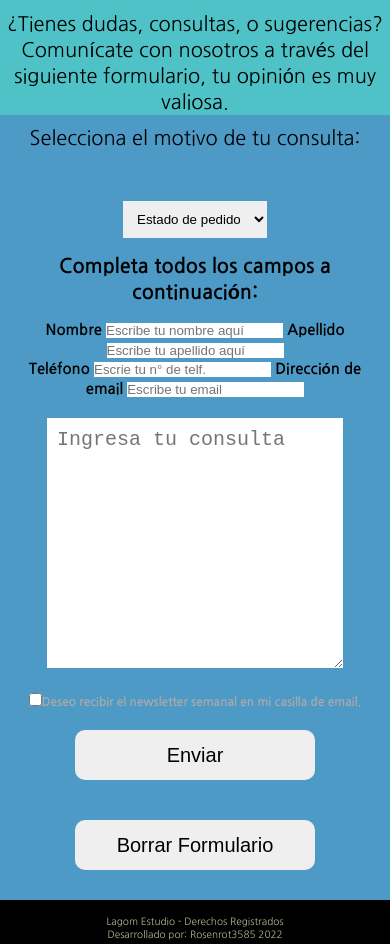
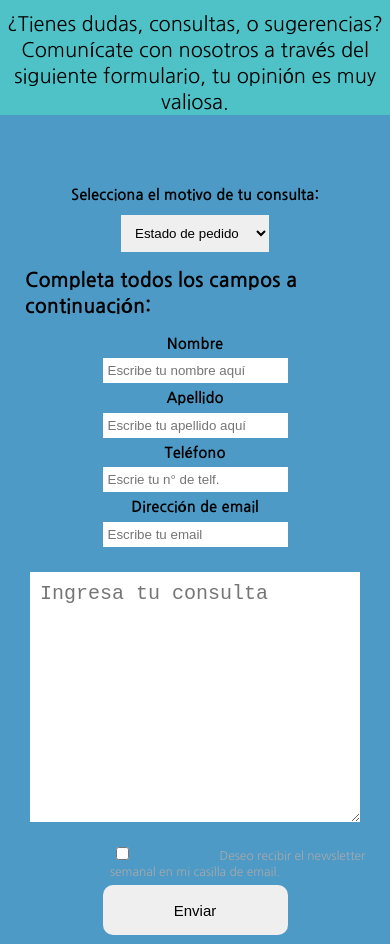
Before and after one commit to Rosenrot3585/lagomMarquez, a plain HTML site: page paginas/contacto.html in a window 390 px wide. Shown: the part 168-1112 px from the top of the page. Drawn offline with nearby package versions, Linux system fonts and the light colour scheme; a web font is replaced by a local one.

Commit message:
agregué animación

```diff
--- a/estilos/estilos.css
+++ b/estilos/estilos.css
@@ -476,14 +476,12 @@ div[class*="producto-"]{
     height:5rem;
     font-size: 2rem;
     margin: 2rem;
+    align-self: center;
 }
 .botonMiCuenta:hover{
     border-radius: 1rem;
     background-color:#C1433F;
     color: #b7b694;
-    width: 24rem;
-    height:5rem;
-    font-size: 2rem;
 }
 .textoContacto{
     text-align: center;
@@ -495,26 +493,36 @@ div[class*="producto-"]{
     font-size: 2rem;
 }
 .formularioDeContacto{
+    display: flex;
+    flex-direction: column;
+    margin: auto;
     font-size: 1.5rem;
     padding: 1rem;
-    width: 100%;
-    text-align: center;
+    width: 50%;
+    text-align: start;
+    justify-content: center;
     background-color:#4E9AC6;
 }
-.formularioDeContacto div{
-    width: 100%;
+.formularioDeContacto input{
+    width: 50%;
+    align-self: center;
+padding: 0.5rem;
+margin: 0.5rem;
+}
+.formularioDeContacto label{
     font-weight: bold;
+    width: 80%;
+    align-self: center;
+    text-align: center;
 }
 .formularioDeContacto textarea{
     font-size: 2rem;
     padding: 1rem;
-    width: 80%;
     margin: 2rem;
 }
 .formularioDeContacto h5{
     font-size: 2rem;
     padding: 1.5rem;
-    width: 100%;
 
 }
 .newsletter{
@@ -524,8 +532,9 @@ div[class*="producto-"]{
     color: darkgrey;
 }
 .motivoConsulta{
-    margin-top: 5rem;
     padding: 1rem;
+    width: 40%;
+    align-self: center;
 }
 .labelMotivoConsulta{
     margin-top: 5rem;
@@ -580,7 +589,7 @@ div[class*="producto-"]{
         text-align: center;
         font-size: 2rem;
     }
-    /* HOLA MOOOR! te dejo un comentario ;) */
+
     .parallax{
         overflow:hidden;
 	    background-attachment: fixed;
@@ -664,6 +673,34 @@ div[class*="producto-"]{
         height: 50%;
         width: 50%;
     }
+    .formularioDeContacto{
+        display: flex;
+        flex-direction: column;
+        margin: auto;
+        font-size: 1.5rem;
+        padding: 1rem;
+        width: 100%;
+        text-align: start;
+        justify-content: center;
+        background-color:#4E9AC6;
+    }
+    .formularioDeContacto label{
+            font-weight: bold;
+            width: 80%;
+            align-self: center;
+            text-align: center;
+            font-size: 1.5rem;
+    }
+
+    .botonMiCuenta{
+        border-radius: 1rem;
+        width: 24rem;
+        height:5rem;
+        font-size: 1.5rem;
+        margin: 2rem;
+        align-self: center;
+    }
+
 
 }
 @media screen and (max-width: 500px){
@@ -679,21 +716,10 @@ div[class*="producto-"]{
 
     .parallax{
         overflow:hidden;
-	    background-attachment: fixed;
-	    background-position: center;
-	    background-repeat: no-repeat;
-	    background-size:  cover;
-	    height:20rem;
-	    max-width: 100%;
-	    position: relative;
         align-content: center;
         justify-content: center;
     }
     .parallax__titulo{
-	    color:#d34a45;
-	    font-size: 2.5rem;
-	    text-align: center;
-	    top:30%;
         font-family: 'Lily Script One', cursive;
         /*font-family: 'Palanquin Dark', sans-serif;*/
         font-style: bold;
--- a/paginas/contacto.html
+++ b/paginas/contacto.html
@@ -13,6 +13,7 @@
     <link
         href="https://fonts.googleapis.com/css2?family=Berkshire+Swash&family=Birthstone+Bounce:wght@400;500&family=Cedarville+Cursive&family=Gothic+A1:wght@300;400;800&family=Handlee&family=Klee+One:wght@400;600&family=Leckerli+One&family=Lily+Script+One&family=Nanum+Gothic:wght@400;700;800&family=Palanquin+Dark:wght@400;500;600;700&family=Palanquin:wght@300;400;500;600;700&display=swap"
         rel="stylesheet">
+        <link rel="stylesheet" href="https://cdnjs.cloudflare.com/ajax/libs/animate.css/4.1.1/animate.min.css" />
 </head>
 
 <body>
@@ -21,7 +22,7 @@
         <header>
             <div class="header-logo">
                 <a href="../index.html"><img src="../multimedia/logo.png" alt="Logo Lagom"
-                        class="header-logo__image"></a>
+                    class="header-logo__image--animated"></a>
                 <!--redimensionar esta imagen por el logo-->
             </div>
             <div class="header-menu">
@@ -66,21 +67,21 @@
                         <option value="">Sugerencia</option>
                     </select>
                     <h5>Completa todos los campos a continuación:</h5>
-                    <div>
+
                     <label for="nombre">Nombre</label>
                     <input type="text" name="nombre" placeholder="Escribe tu nombre aquí" required="yes">
-                        <label for="apellido"></label>Apellido
+                    <label for="apellido">Apellido</label>
                     <input type="text" name="apellido" placeholder="Escribe tu apellido aquí" required="yes">
-                    </div>
-                    <div>
+
+
                     <label for="telefono">Teléfono</label>
                     <input type="tel" name="telefono" placeholder="Escrie tu n° de telf." required="yes">
                     <label for="correo">Dirección de email</label>
                     <input type="email" name="correo" placeholder="Escribe tu email" required="yes">
-                    </div>
-                    <div>
+
+
                     <textarea rows="10" cols="80" placeholder="Ingresa tu consulta" required="yes"></textarea>
-                    </div>
+
                     <!--Suscripción al Newsletter semanal-->
                     <div class="newsletter">
                         <input type="checkbox" name="newsletter" class="newsletter" id="1">Deseo recibir el newsletter
```
Also changed, not shown: index.html (+3 -3 lines), paginas/galeria.html (+1 -0 lines), paginas/mi_cuenta.html (+1 -0 lines), paginas/nosotros.html (+1 -0 lines), paginas/productos.html (+2 -2 lines). Lines whose indentation alone changed are shown as unchanged.
